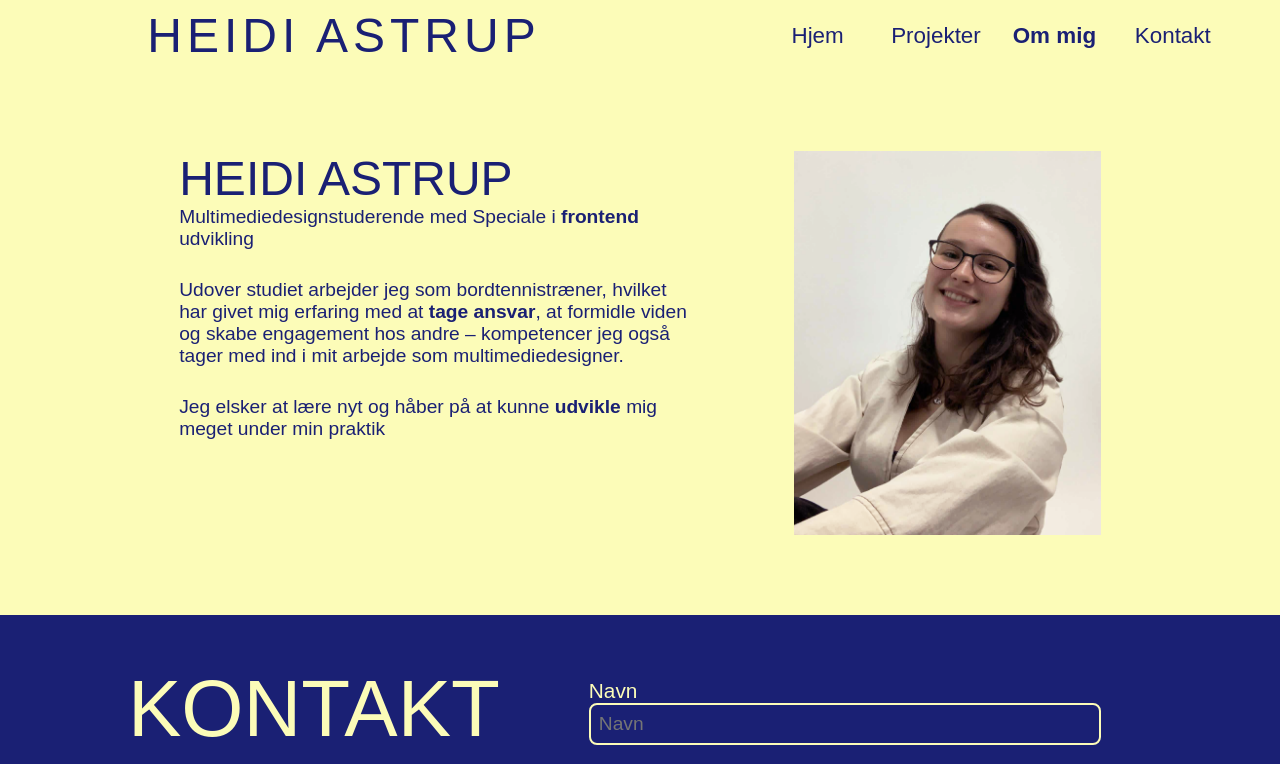
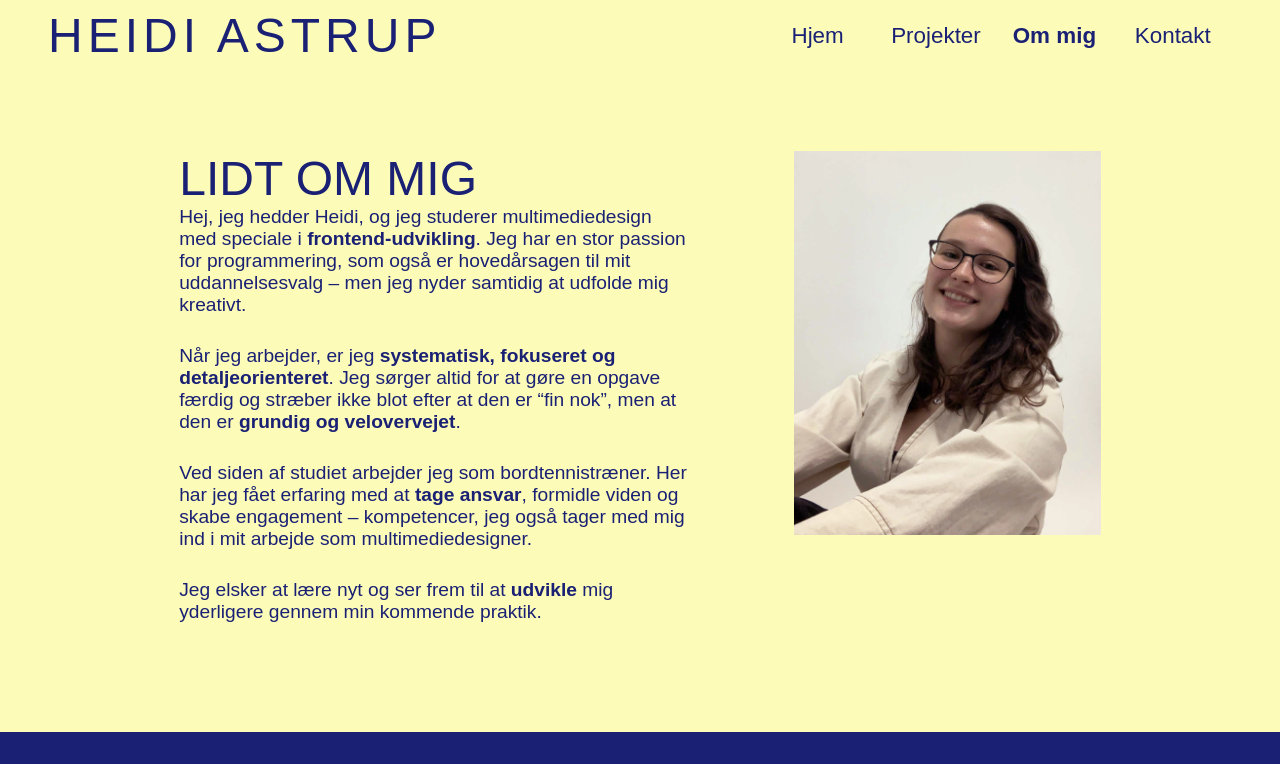
Before and after one commit to Heidi-Astrup/Heidi-Astrup.github.io, a React (Vite) app: page /about in a window 1280 px wide. Shown: the top 764 px of the page. Built offline with nearby package versions, Linux system fonts and the light colour scheme; a web font is replaced by a local one.

Commit message:
forbedret om mig tekst

```diff
--- a/src/index.css
+++ b/src/index.css
@@ -85,6 +85,7 @@ nav {
 
 nav .stor {
   width: 50%;
+  text-align: left;
 }
 
 nav section {
@@ -242,7 +243,6 @@ button {
 .projekt-card:nth-child(2n) > article {
   /* for every second client row switch sides of image and text*/
   text-align: left;
-  color: var(--lysBlaa);
   margin: auto auto auto 0;
 }
 
--- a/src/pages/About.jsx
+++ b/src/pages/About.jsx
@@ -4,22 +4,32 @@ export default function About() {
   return (
     <main className="About">
       <article className="abouttekst">
-        <h3>Heidi Astrup</h3>
+        <h3>Lidt om mig</h3>
         <p>
-          Multimediedesignstuderende med Speciale i <strong>frontend</strong>{" "}
-          udvikling
+          Hej, jeg hedder Heidi, og jeg studerer multimediedesign med speciale i{" "}
+          <strong>frontend-udvikling</strong>. Jeg har en stor passion for
+          programmering, som også er hovedårsagen til mit uddannelsesvalg – men
+          jeg nyder samtidig at udfolde mig kreativt.
         </p>
         <br />
         <p>
-          Udover studiet arbejder jeg som bordtennistræner, hvilket har givet
-          mig erfaring med at <strong>tage ansvar</strong>, at formidle viden og
-          skabe engagement hos andre – kompetencer jeg også tager med ind i mit
+          Når jeg arbejder, er jeg{" "}
+          <strong>systematisk, fokuseret og detaljeorienteret</strong>. Jeg
+          sørger altid for at gøre en opgave færdig og stræber ikke blot efter
+          at den er “fin nok”, men at den er{" "}
+          <strong>grundig og velovervejet</strong>.
+        </p>
+        <br />
+        <p>
+          Ved siden af studiet arbejder jeg som bordtennistræner. Her har jeg
+          fået erfaring med at <strong>tage ansvar</strong>, formidle viden og
+          skabe engagement – kompetencer, jeg også tager med mig ind i mit
           arbejde som multimediedesigner.
         </p>
         <br />
         <p>
-          Jeg elsker at lære nyt og håber på at kunne <strong>udvikle</strong>{" "}
-          mig meget under min praktik
+          Jeg elsker at lære nyt og ser frem til at <strong>udvikle</strong> mig
+          yderligere gennem min kommende praktik.
         </p>
         <br />
       </article>
```
